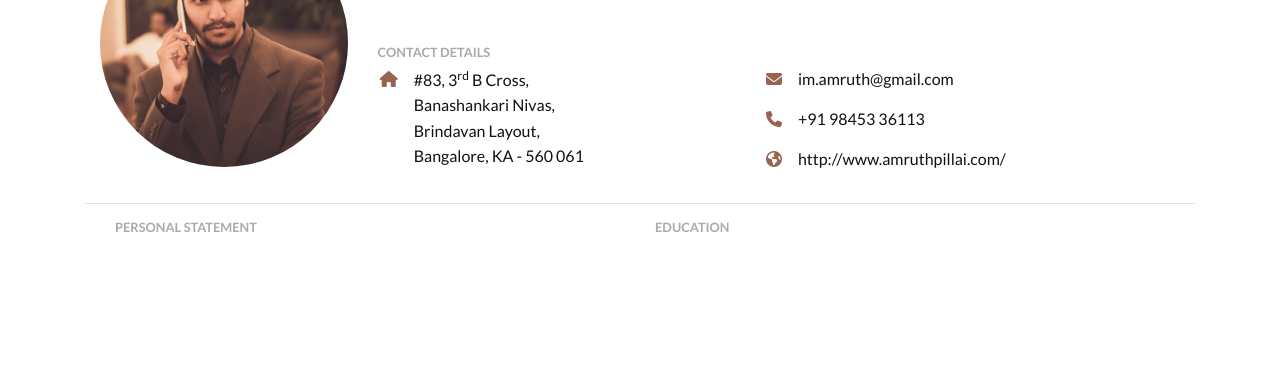
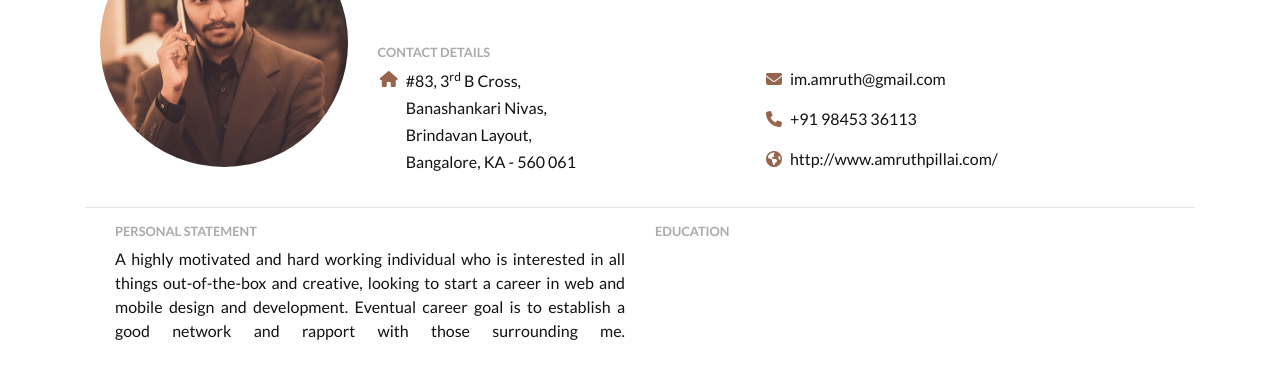
Before and after one commit to AmruthPillai/ResumeOnTheWeb-Legacy, a plain HTML site: page index.html in a window 1280 px wide. Shown: the part 121-500 px from the top of the page. Drawn offline with nearby package versions, Linux system fonts and the light colour scheme.

Commit message:
finished personal statement

```diff
--- a/index.html
+++ b/index.html
@@ -106,8 +106,9 @@
         <div class="col col-md-6 float-left">
 
           <!-- Personal Statement -->
-          <div id="personal-statement" class="">
+          <div id="personal-statement">
             <h6 class="sub-heading">Personal Statement</h6>
+            <p>A highly motivated and hard working individual who is interested in all things out-of-the-box and creative, looking to start a career in web and mobile design and development. Eventual career goal is to establish a good network and rapport with those surrounding me.</p>
           </div>
 
         </div>
@@ -116,7 +117,7 @@
         <div class="col col-md-6 float-left">
 
           <!-- Education -->
-          <div id="education" class="">
+          <div id="education">
             <h6 class="sub-heading">Education</h6>
           </div>
 
--- a/style.css
+++ b/style.css
@@ -32,13 +32,18 @@ body {
   }
 
   .content-side {
-    padding-left: 1em;
+    padding-left: .5em;
   }
 
   .address-line-height-fix {
-    line-height: 1.6em;
+    line-height: 1.7em;
   }
 
   .icon-side .fa {
     color: #97644e;
   }
+
+#personal-statement p {
+  text-align: justify;
+  text-align-last: justify;
+}
```
